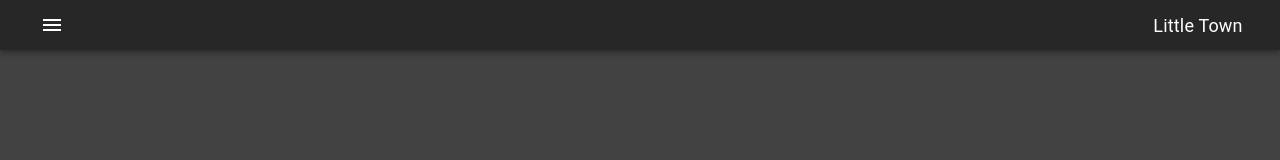
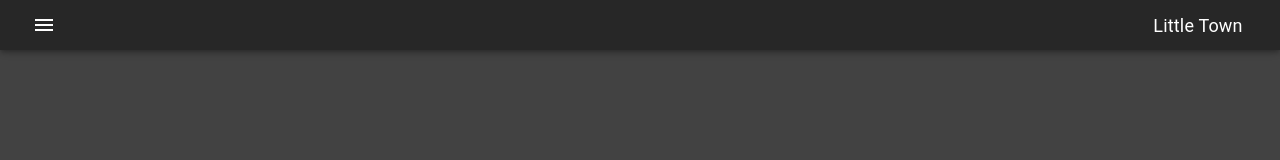
Before and after one commit to alcash55/Little-Town, a React (Vite) app in the folder frontend/: page /littletown/ in a window 1280 px wide. Shown: the top 160 px of the page. Built offline with nearby package versions, Linux system fonts and the light colour scheme.

Commit message:
cleaned appbar padding

```diff
--- a/frontend/src/components/appshell/shellComponents/Bar/Bar.tsx
+++ b/frontend/src/components/appshell/shellComponents/Bar/Bar.tsx
@@ -23,7 +23,8 @@ const Bar = ({ openSidebar, setOpenSidebar }: Props) => {
         alignItems: "center",
         flexGrow: 1,
         height: "50px",
-        px: 4,
+        pr: 4,
+        pl: 3,
       }}
     >
       <IconButton onClick={toggleSidebar}>
```
